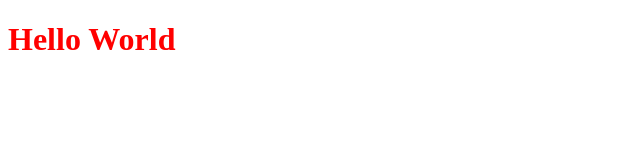
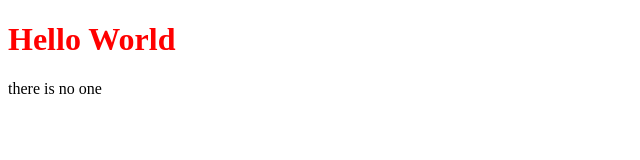
Before and after one commit to rsohi1543/conceptual-html-css, a plain HTML site: page index.html in a window 1280 px wide. Shown: the whole page, without its empty margins (0-640 px from the left). Drawn offline with Linux system fonts and the light colour scheme.

Commit message:
(second commit)

```diff
--- a/index.html
+++ b/index.html
@@ -8,5 +8,8 @@
 </head>
 <body>
     <h1>Hello World</h1>
+    <p>
+    there is no one
+    </p>
 </body>
 </html>
```
